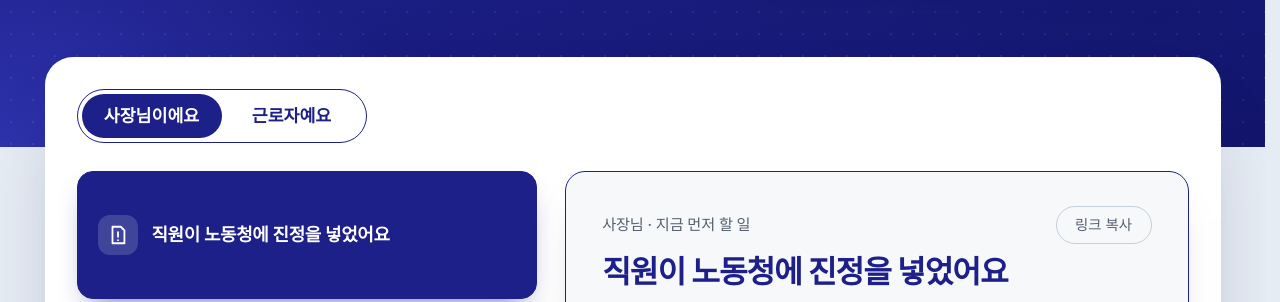
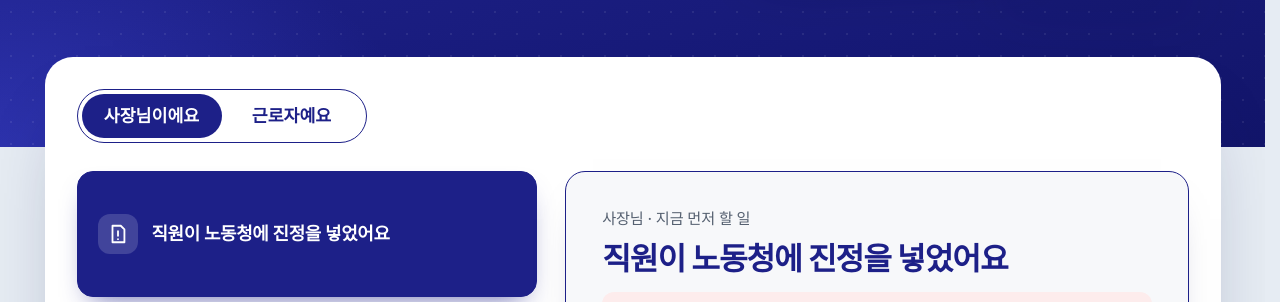
Before and after one commit to sonyukwon1-web/-, a plain HTML site: page index.html in a window 1280 px wide. Shown: the part 483-785 px from the top of the page. Drawn offline with Linux system fonts and the light colour scheme; a web font is replaced by a local one.

Commit message:
시안 3: 링크 복사 단추 삭제

```diff
--- a/index.html
+++ b/index.html
@@ -596,7 +596,7 @@
                     </div>
                     <div class="stack" id="answers">
                         <article class="answer" id="a-jinjeong" data-who="boss" data-msg="[홈페이지 상담] 사장님 · 직원이 노동청에 진정을 넣었어요">
-                            <div class="ahead"><p class="tag">사장님 · 지금 먼저 할 일</p><button type="button" class="link js-link">링크 복사</button></div>
+                            <div class="ahead"><p class="tag">사장님 · 지금 먼저 할 일</p></div>
                             <h2>직원이 노동청에 진정을 넣었어요</h2>
                             <p class="due"><svg viewBox="0 0 24 24" aria-hidden="true"><circle cx="12" cy="12" r="9"/><path d="M12 7v5l3 2"/></svg>출석일 전에 준비를 끝내야 해요</p>
                             <ol><li>출석요구서에 적힌 날짜, 담당 근로감독관, 진정 내용을 먼저 확인하세요.</li><li>근로계약서·임금대장·급여 이체 내역·출퇴근 기록을 모아 두세요.</li><li>출석 전에 인정할 부분과 다툴 부분을 정리해야 합니다.</li></ol>
@@ -605,7 +605,7 @@
                             <div class="we"><p>임금체불 진정 대응, 유영이 맡아 드려요.<span>지금 상황 그대로 카톡에 보내 주세요. 노무사가 직접 답해 드려요.</span></p><div class="btns"><a href="https://pf.kakao.com/_BaeGn/chat" class="btn btn-ghost js-kakao" target="_blank" rel="noopener"><span class="dot"></span>카톡 상담</a><a href="tel:010-4835-8422" class="btn btn-ink">전화 상담</a></div></div>
                         </article>
                         <article class="answer" id="a-haego" data-who="boss" data-msg="[홈페이지 상담] 사장님 · 직원을 내보내야 해요" hidden>
-                            <div class="ahead"><p class="tag">사장님 · 지금 먼저 할 일</p><button type="button" class="link js-link">링크 복사</button></div>
+                            <div class="ahead"><p class="tag">사장님 · 지금 먼저 할 일</p></div>
                             <h2>직원을 내보내야 해요</h2>
                             <p class="due"><svg viewBox="0 0 24 24" aria-hidden="true"><circle cx="12" cy="12" r="9"/><path d="M12 7v5l3 2"/></svg>해고는 30일 전에 알려야 해요. 안 그러면 30일분 임금을 더 줘야 해요</p>
                             <ol><li>해고인지, 합의로 그만두는 권고사직인지부터 구분해야 합니다.</li><li>해고라면 정당한 이유가 필요하고, 사유와 날짜를 서면으로 알려야 합니다.</li><li>30일 전에 예고하지 않으면 30일분 이상의 통상임금을 줘야 합니다(예외 있음).</li></ol>
@@ -614,7 +614,7 @@
                             <div class="we"><p>해고·퇴사 절차 자문, 유영이 맡아 드려요.<span>지금 상황 그대로 카톡에 보내 주세요. 노무사가 직접 답해 드려요.</span></p><div class="btns"><a href="https://pf.kakao.com/_BaeGn/chat" class="btn btn-ghost js-kakao" target="_blank" rel="noopener"><span class="dot"></span>카톡 상담</a><a href="tel:010-4835-8422" class="btn btn-ink">전화 상담</a></div></div>
                         </article>
                         <article class="answer" id="a-gyeyak" data-who="boss" data-msg="[홈페이지 상담] 사장님 · 근로계약서·규정을 정비하고 싶어요" hidden>
-                            <div class="ahead"><p class="tag">사장님 · 지금 먼저 할 일</p><button type="button" class="link js-link">링크 복사</button></div>
+                            <div class="ahead"><p class="tag">사장님 · 지금 먼저 할 일</p></div>
                             <h2>근로계약서·규정을 정비하고 싶어요</h2>
                             <p class="due"><svg viewBox="0 0 24 24" aria-hidden="true"><circle cx="12" cy="12" r="9"/><path d="M12 7v5l3 2"/></svg>계약서를 안 쓰면 500만 원 이하 벌금 대상이에요</p>
                             <ol><li>근로계약서에는 임금·근로시간·휴일·연차 등 꼭 들어갈 항목이 있습니다.</li><li>작성한 계약서는 근로자에게 1부를 내줘야 합니다.</li><li>상시 10명 이상이면 취업규칙을 만들어 신고해야 합니다.</li></ol>
@@ -623,7 +623,7 @@
                             <div class="we"><p>서류·제도 정비, 유영이 맡아 드려요.<span>지금 상황 그대로 카톡에 보내 주세요. 노무사가 직접 답해 드려요.</span></p><div class="btns"><a href="https://pf.kakao.com/_BaeGn/chat" class="btn btn-ghost js-kakao" target="_blank" rel="noopener"><span class="dot"></span>카톡 상담</a><a href="tel:010-4835-8422" class="btn btn-ink">전화 상담</a></div></div>
                         </article>
                         <article class="answer" id="a-jiwongeum" data-who="boss" data-msg="[홈페이지 상담] 사장님 · 받을 수 있는 지원금이 궁금해요" hidden>
-                            <div class="ahead"><p class="tag">사장님 · 지금 먼저 할 일</p><button type="button" class="link js-link">링크 복사</button></div>
+                            <div class="ahead"><p class="tag">사장님 · 지금 먼저 할 일</p></div>
                             <h2>받을 수 있는 지원금이 궁금해요</h2>
                             <p class="due"><svg viewBox="0 0 24 24" aria-hidden="true"><circle cx="12" cy="12" r="9"/><path d="M12 7v5l3 2"/></svg>지원금은 신청 기한이 지나면 못 받아요</p>
                             <ol><li>청년을 새로 뽑았거나 뽑을 예정이라면 청년일자리도약장려금 대상인지 확인해 보세요.</li><li>지원금은 대부분 채용 시기와 신청 기한이 정해져 있어 미리 챙겨야 합니다.</li><li>4대보험 가입, 근로계약서, 임금 지급 기록이 기본 서류입니다.</li></ol>
@@ -632,7 +632,7 @@
                             <div class="we"><p>정부지원금 컨설팅, 유영이 맡아 드려요.<span>지금 상황 그대로 카톡에 보내 주세요. 노무사가 직접 답해 드려요.</span></p><div class="btns"><a href="https://pf.kakao.com/_BaeGn/chat" class="btn btn-ghost js-kakao" target="_blank" rel="noopener"><span class="dot"></span>카톡 상담</a><a href="tel:010-4835-8422" class="btn btn-ink">전화 상담</a></div></div>
                         </article>
                         <article class="answer" id="a-goerophim-boss" data-who="boss" data-msg="[홈페이지 상담] 사장님 · 직장 내 괴롭힘 신고가 들어왔어요" hidden>
-                            <div class="ahead"><p class="tag">사장님 · 지금 먼저 할 일</p><button type="button" class="link js-link">링크 복사</button></div>
+                            <div class="ahead"><p class="tag">사장님 · 지금 먼저 할 일</p></div>
                             <h2>직장 내 괴롭힘 신고가 들어왔어요</h2>
                             <p class="due"><svg viewBox="0 0 24 24" aria-hidden="true"><circle cx="12" cy="12" r="9"/><path d="M12 7v5l3 2"/></svg>신고를 받고 조사를 미루면 과태료 대상이에요</p>
                             <ol><li>신고를 받으면 지체 없이 객관적으로 조사해야 합니다.</li><li>조사하는 동안 피해 근로자를 보호하는 조치(근무 장소 변경 등)를 해야 합니다.</li><li>신고했다는 이유로 불리하게 대우하면 안 됩니다.</li></ol>
@@ -641,7 +641,7 @@
                             <div class="we"><p>괴롭힘 조사·대응, 유영이 맡아 드려요.<span>지금 상황 그대로 카톡에 보내 주세요. 노무사가 직접 답해 드려요.</span></p><div class="btns"><a href="https://pf.kakao.com/_BaeGn/chat" class="btn btn-ghost js-kakao" target="_blank" rel="noopener"><span class="dot"></span>카톡 상담</a><a href="tel:010-4835-8422" class="btn btn-ink">전화 상담</a></div></div>
                         </article>
                         <article class="answer" id="a-toejikgeum" data-who="boss" data-msg="[홈페이지 상담] 사장님 · 직원이 그만두는데 퇴직금은요?" hidden>
-                            <div class="ahead"><p class="tag">사장님 · 지금 먼저 할 일</p><button type="button" class="link js-link">링크 복사</button></div>
+                            <div class="ahead"><p class="tag">사장님 · 지금 먼저 할 일</p></div>
                             <h2>직원이 그만두는데 퇴직금은요?</h2>
                             <p class="due"><svg viewBox="0 0 24 24" aria-hidden="true"><circle cx="12" cy="12" r="9"/><path d="M12 7v5l3 2"/></svg>퇴직금은 퇴사 후 14일 안에 줘야 해요</p>
                             <ol><li>1년 이상, 4주 평균 주 15시간 이상 일했다면 퇴직금 대상입니다.</li><li>퇴직 전 3개월 동안 받은 임금으로 평균임금을 계산합니다.</li><li>퇴직 후 14일 안에 지급해야 합니다(서로 합의하면 늦출 수 있음).</li></ol>
@@ -650,7 +650,7 @@
                             <div class="we"><p>퇴직 정산 자문, 유영이 맡아 드려요.<span>지금 상황 그대로 카톡에 보내 주세요. 노무사가 직접 답해 드려요.</span></p><div class="btns"><a href="https://pf.kakao.com/_BaeGn/chat" class="btn btn-ghost js-kakao" target="_blank" rel="noopener"><span class="dot"></span>카톡 상담</a><a href="tel:010-4835-8422" class="btn btn-ink">전화 상담</a></div></div>
                         </article>
                         <article class="answer" id="a-geunrosigan" data-who="boss" data-msg="[홈페이지 상담] 사장님 · 연장근무·주 52시간이 걱정돼요" hidden>
-                            <div class="ahead"><p class="tag">사장님 · 지금 먼저 할 일</p><button type="button" class="link js-link">링크 복사</button></div>
+                            <div class="ahead"><p class="tag">사장님 · 지금 먼저 할 일</p></div>
                             <h2>연장근무·주 52시간이 걱정돼요</h2>
                             <p class="due"><svg viewBox="0 0 24 24" aria-hidden="true"><circle cx="12" cy="12" r="9"/><path d="M12 7v5l3 2"/></svg>주 52시간을 넘기면 처벌 대상이에요</p>
                             <ol><li>1주 근로시간은 연장근로를 포함해 52시간을 넘을 수 없습니다.</li><li>연장·야간·휴일근로에는 통상임금의 50% 이상을 더 줘야 합니다.</li><li>실제 근무시간을 기록해 두는 것이 분쟁 예방의 시작입니다.</li></ol>
@@ -659,7 +659,7 @@
                             <div class="we"><p>근로시간·임금 설계, 유영이 맡아 드려요.<span>지금 상황 그대로 카톡에 보내 주세요. 노무사가 직접 답해 드려요.</span></p><div class="btns"><a href="https://pf.kakao.com/_BaeGn/chat" class="btn btn-ghost js-kakao" target="_blank" rel="noopener"><span class="dot"></span>카톡 상담</a><a href="tel:010-4835-8422" class="btn btn-ink">전화 상담</a></div></div>
                         </article>
                         <article class="answer" id="a-jamun" data-who="boss" data-msg="[홈페이지 상담] 사장님 · 정기적으로 맡길 노무사가 필요해요" hidden>
-                            <div class="ahead"><p class="tag">사장님 · 지금 먼저 할 일</p><button type="button" class="link js-link">링크 복사</button></div>
+                            <div class="ahead"><p class="tag">사장님 · 지금 먼저 할 일</p></div>
                             <h2>정기적으로 맡길 노무사가 필요해요</h2>
                             <p class="due"><svg viewBox="0 0 24 24" aria-hidden="true"><circle cx="12" cy="12" r="9"/><path d="M12 7v5l3 2"/></svg>문제는 터진 뒤보다 터지기 전에 막는 게 훨씬 싸요</p>
                             <ol><li>입사·퇴사, 계약서, 급여, 연차 같은 일상 노무를 언제든 물어볼 수 있습니다.</li><li>노무와 세무를 한 팀에서 함께 봐 드립니다.</li><li>문제가 생기기 전에 위험을 미리 점검합니다.</li></ol>
@@ -668,7 +668,7 @@
                             <div class="we"><p>기업 종합 자문, 유영이 맡아 드려요.<span>지금 상황 그대로 카톡에 보내 주세요. 노무사가 직접 답해 드려요.</span></p><div class="btns"><a href="https://pf.kakao.com/_BaeGn/chat" class="btn btn-ghost js-kakao" target="_blank" rel="noopener"><span class="dot"></span>카톡 상담</a><a href="tel:010-4835-8422" class="btn btn-ink">전화 상담</a></div></div>
                         </article>
                         <article class="answer" id="a-budanghaego" data-who="worker" data-msg="[홈페이지 상담] 근로자 · 해고를 당했어요" hidden>
-                            <div class="ahead"><p class="tag">근로자 · 지금 먼저 할 일</p><button type="button" class="link js-link">링크 복사</button></div>
+                            <div class="ahead"><p class="tag">근로자 · 지금 먼저 할 일</p></div>
                             <h2>해고를 당했어요</h2>
                             <p class="due"><svg viewBox="0 0 24 24" aria-hidden="true"><circle cx="12" cy="12" r="9"/><path d="M12 7v5l3 2"/></svg>해고된 날부터 3개월이 지나면 구제신청을 못 해요</p>
                             <ol><li>해고 통보(문자·카톡 포함)와 해고된 날짜를 남겨 두세요.</li><li>해고된 날부터 3개월 안에 노동위원회에 구제신청을 해야 합니다.</li><li>근로계약서, 급여 내역, 해고 전후 대화 기록을 모아 두세요.</li></ol>
@@ -677,7 +677,7 @@
                             <div class="we"><p>부당해고 구제신청 대리, 유영이 맡아 드려요.<span>지금 상황 그대로 카톡에 보내 주세요. 노무사가 직접 답해 드려요.</span></p><div class="btns"><a href="https://pf.kakao.com/_BaeGn/chat" class="btn btn-ghost js-kakao" target="_blank" rel="noopener"><span class="dot"></span>카톡 상담</a><a href="tel:010-4835-8422" class="btn btn-ink">전화 상담</a></div></div>
                         </article>
                         <article class="answer" id="a-chebul" data-who="worker" data-msg="[홈페이지 상담] 근로자 · 월급·퇴직금을 못 받았어요" hidden>
-                            <div class="ahead"><p class="tag">근로자 · 지금 먼저 할 일</p><button type="button" class="link js-link">링크 복사</button></div>
+                            <div class="ahead"><p class="tag">근로자 · 지금 먼저 할 일</p></div>
                             <h2>월급·퇴직금을 못 받았어요</h2>
                             <p class="due"><svg viewBox="0 0 24 24" aria-hidden="true"><circle cx="12" cy="12" r="9"/><path d="M12 7v5l3 2"/></svg>못 받은 임금은 3년이 지나면 받기 어려워요</p>
                             <ol><li>못 받은 기간과 금액을 정리하고, 급여 통장 내역을 준비하세요.</li><li>퇴직금은 퇴사 후 14일 안에 받아야 합니다.</li><li>노동청 진정, 간이대지급금 신청 등 받을 수 있는 방법이 있습니다.</li></ol>
@@ -686,7 +686,7 @@
                             <div class="we"><p>임금체불 진정 대리, 유영이 맡아 드려요.<span>지금 상황 그대로 카톡에 보내 주세요. 노무사가 직접 답해 드려요.</span></p><div class="btns"><a href="https://pf.kakao.com/_BaeGn/chat" class="btn btn-ghost js-kakao" target="_blank" rel="noopener"><span class="dot"></span>카톡 상담</a><a href="tel:010-4835-8422" class="btn btn-ink">전화 상담</a></div></div>
                         </article>
                         <article class="answer" id="a-sudang" data-who="worker" data-msg="[홈페이지 상담] 근로자 · 야근·주말 근무 수당을 못 받았어요" hidden>
-                            <div class="ahead"><p class="tag">근로자 · 지금 먼저 할 일</p><button type="button" class="link js-link">링크 복사</button></div>
+                            <div class="ahead"><p class="tag">근로자 · 지금 먼저 할 일</p></div>
                             <h2>야근·주말 근무 수당을 못 받았어요</h2>
                             <p class="due"><svg viewBox="0 0 24 24" aria-hidden="true"><circle cx="12" cy="12" r="9"/><path d="M12 7v5l3 2"/></svg>못 받은 수당은 3년이 지나면 받기 어려워요</p>
                             <ol><li>실제 출퇴근 시간을 날짜별로 정리하세요(출입 기록, 메신저, 교통카드 등).</li><li>5인 이상 사업장이면 연장·야간·휴일근로에 50% 이상이 더해집니다.</li><li>받지 못한 수당은 3년 안에 청구해야 합니다.</li></ol>
@@ -695,7 +695,7 @@
                             <div class="we"><p>임금체불 진정 대리, 유영이 맡아 드려요.<span>지금 상황 그대로 카톡에 보내 주세요. 노무사가 직접 답해 드려요.</span></p><div class="btns"><a href="https://pf.kakao.com/_BaeGn/chat" class="btn btn-ghost js-kakao" target="_blank" rel="noopener"><span class="dot"></span>카톡 상담</a><a href="tel:010-4835-8422" class="btn btn-ink">전화 상담</a></div></div>
                         </article>
                         <article class="answer" id="a-gwongosajik" data-who="worker" data-msg="[홈페이지 상담] 근로자 · 회사가 그만두라고 해요" hidden>
-                            <div class="ahead"><p class="tag">근로자 · 지금 먼저 할 일</p><button type="button" class="link js-link">링크 복사</button></div>
+                            <div class="ahead"><p class="tag">근로자 · 지금 먼저 할 일</p></div>
                             <h2>회사가 그만두라고 해요</h2>
                             <p class="due"><svg viewBox="0 0 24 24" aria-hidden="true"><circle cx="12" cy="12" r="9"/><path d="M12 7v5l3 2"/></svg>사직서에 서명하기 전에 먼저 물어보세요. 서명하면 되돌리기 어려워요</p>
                             <ol><li>사직서를 쓰기 전에 &#x27;회사 권유로 그만둔다&#x27;는 사실을 분명히 해 두세요.</li><li>권고사직으로 처리되면 요건을 갖춘 경우 실업급여를 받을 수 있습니다.</li><li>원하지 않으면 사직서를 쓰지 않아도 됩니다. 그래도 내보내면 해고입니다.</li></ol>
@@ -704,7 +704,7 @@
                             <div class="we"><p>퇴사 조건 상담, 유영이 맡아 드려요.<span>지금 상황 그대로 카톡에 보내 주세요. 노무사가 직접 답해 드려요.</span></p><div class="btns"><a href="https://pf.kakao.com/_BaeGn/chat" class="btn btn-ghost js-kakao" target="_blank" rel="noopener"><span class="dot"></span>카톡 상담</a><a href="tel:010-4835-8422" class="btn btn-ink">전화 상담</a></div></div>
                         </article>
                         <article class="answer" id="a-sanjae" data-who="worker" data-msg="[홈페이지 상담] 근로자 · 일하다 다쳤어요 (산재)" hidden>
-                            <div class="ahead"><p class="tag">근로자 · 지금 먼저 할 일</p><button type="button" class="link js-link">링크 복사</button></div>
+                            <div class="ahead"><p class="tag">근로자 · 지금 먼저 할 일</p></div>
                             <h2>일하다 다쳤어요 (산재)</h2>
                             <p class="due"><svg viewBox="0 0 24 24" aria-hidden="true"><circle cx="12" cy="12" r="9"/><path d="M12 7v5l3 2"/></svg>산재 보상은 3년 안에 청구해야 해요</p>
                             <ol><li>다친 날짜·장소·경위와 목격자를 적어 두세요.</li><li>병원 진료 기록과 영수증을 모아 두세요.</li><li>근로복지공단에 요양급여를 신청할 수 있습니다. 회사 동의가 꼭 필요하지는 않습니다.</li></ol>
@@ -713,7 +713,7 @@
                             <div class="we"><p>산재 신청 대리, 유영이 맡아 드려요.<span>지금 상황 그대로 카톡에 보내 주세요. 노무사가 직접 답해 드려요.</span></p><div class="btns"><a href="https://pf.kakao.com/_BaeGn/chat" class="btn btn-ghost js-kakao" target="_blank" rel="noopener"><span class="dot"></span>카톡 상담</a><a href="tel:010-4835-8422" class="btn btn-ink">전화 상담</a></div></div>
                         </article>
                         <article class="answer" id="a-goerophim" data-who="worker" data-msg="[홈페이지 상담] 근로자 · 직장 내 괴롭힘을 당하고 있어요" hidden>
-                            <div class="ahead"><p class="tag">근로자 · 지금 먼저 할 일</p><button type="button" class="link js-link">링크 복사</button></div>
+                            <div class="ahead"><p class="tag">근로자 · 지금 먼저 할 일</p></div>
                             <h2>직장 내 괴롭힘을 당하고 있어요</h2>
                             <p class="due"><svg viewBox="0 0 24 24" aria-hidden="true"><circle cx="12" cy="12" r="9"/><path d="M12 7v5l3 2"/></svg>문자·카톡·녹음은 지금 바로 저장해 두세요</p>
                             <ol><li>날짜·장소·들은 말과 당한 행동을 그때그때 적어 두세요.</li><li>녹음, 메신저 대화, 목격자 같은 자료를 모아 두세요.</li><li>회사에 신고하면 회사는 조사와 보호 조치를 해야 합니다.</li></ol>
```
